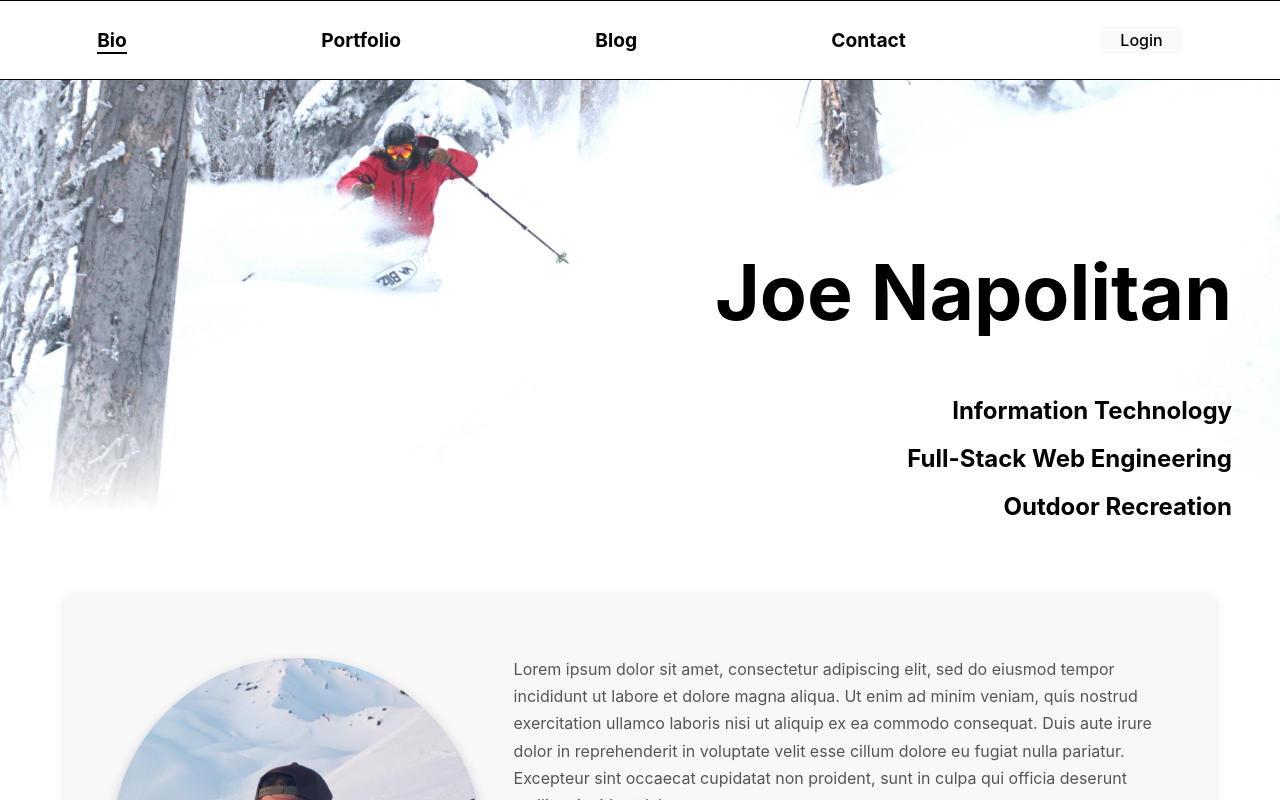
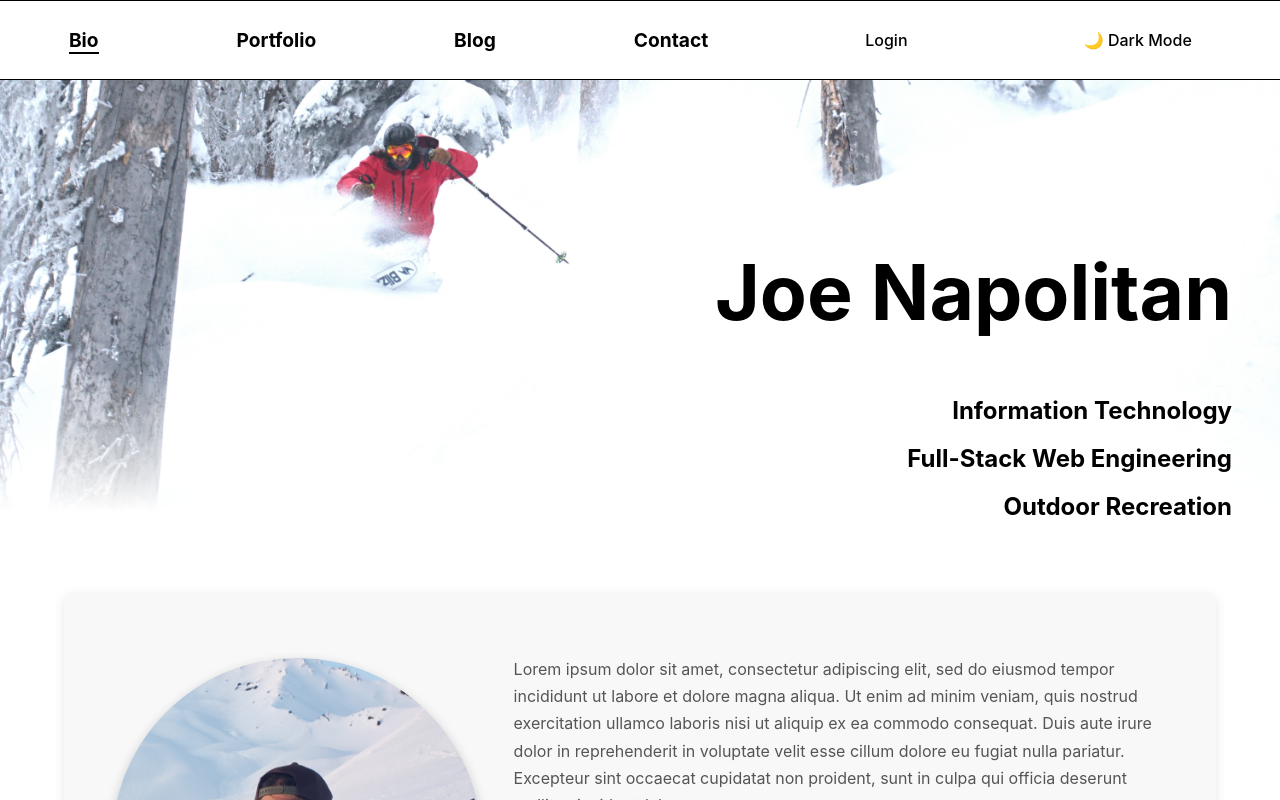
Before and after one commit to napolitanj/joetracks, a React (Vite) app: page / in a window 1280 px wide. Shown: the top 800 px of the page. Built offline with nearby package versions, Linux system fonts and the light colour scheme.

Commit message:
add general darkmode styles and header image

```diff
--- a/src/components/Navbar.tsx
+++ b/src/components/Navbar.tsx
@@ -1,10 +1,24 @@
-import { useState } from "react";
+import { useEffect, useState } from "react";
 import { NavLink } from "react-router-dom";
 import AuthButton from "./AuthButton";
 import "../styles/Navbar.css";
 
 const Navbar = () => {
   const [menuOpen, setMenuOpen] = useState(false);
+
+  const [darkMode, setDarkMode] = useState(() => {
+    return localStorage.getItem("theme") === "dark";
+  });
+
+  useEffect(() => {
+    if (darkMode) {
+      document.body.classList.add("dark");
+      localStorage.setItem("theme", "dark");
+    } else {
+      document.body.classList.remove("dark");
+      localStorage.setItem("theme", "light");
+    }
+  }, [darkMode]);
 
   return (
     <>
@@ -56,6 +70,11 @@ const Navbar = () => {
           <li>
             <AuthButton />
           </li>
+          <li>
+            <button onClick={() => setDarkMode((prev) => !prev)}>
+              {darkMode ? "☀️ Light Mode" : "🌙 Dark Mode"}
+            </button>
+          </li>
         </ul>
       </nav>
     </>
--- a/src/styles/App.css
+++ b/src/styles/App.css
@@ -2,8 +2,14 @@ body {
   display: flex;
   align-items: flex-start;
   flex-direction: column;
-  background-color: white;
+  background-color: var(--bg-color, white);
+  color: var(--text-color, black);
   width: 100%;
+  transition: background-color 0.3s, color 0.3s;
+  --bg-color: white;
+  --text-color: black;
+  --link-color: #3f51b5;
+  --border-color: #ccc;
 }
 
 body div {
@@ -13,7 +19,7 @@ body div {
 }
 
 a {
-  color: #3f51b5;
+  color: var(--link-color, #3f51b5);
 }
 
 .route-content-wrapper {
@@ -23,3 +29,10 @@ a {
   justify-content: flex-start;
   padding-top: 2em;
 }
+
+body.dark {
+  --bg-color: #121212;
+  --text-color: #e0e0e0;
+  --link-color: #90caf9;
+  --border-color: #444;
+}
--- a/src/styles/BannerImage.css
+++ b/src/styles/BannerImage.css
@@ -60,6 +60,20 @@
   white-space: nowrap;
 }
 
+body.dark .banner-image {
+  background-image: linear-gradient(
+      to bottom,
+      rgba(18, 18, 18, 0) 60%,
+      rgba(18, 18, 18, 1) 90%
+    ),
+    url("/src/assets/images/header-photo-3.jpeg");
+}
+
+body.dark .banner-text {
+  color: white;
+  text-shadow: 2px 5px 7px rgba(0, 0, 0, 0.8);
+}
+
 @keyframes fadeInUp {
   to {
     opacity: 1;
--- a/src/styles/Navbar.css
+++ b/src/styles/Navbar.css
@@ -4,6 +4,8 @@
   display: flex;
   align-items: center;
   justify-content: center;
+  background-color: var(--bg-color);
+  color: var(--text-color);
 }
 
 .Navbar::before,
@@ -13,7 +15,7 @@
   left: 50%;
   width: 0;
   height: 1px;
-  background-color: black;
+  background-color: var(--text-color);
   transform: translateX(-50%);
   animation: expandBorder 1s ease-out forwards;
   animation-delay: 0.25s;
@@ -47,7 +49,7 @@
 
 .Navbar a {
   font-size: 1.2em;
-  color: black;
+  color: var(--text-color);
   text-decoration: none;
   display: inline-block;
   position: relative;
@@ -61,7 +63,7 @@
   bottom: 0;
   width: 0;
   height: 2px;
-  background-color: black;
+  background-color: var(--text-color);
   transition: width 0.3s ease;
 }
 
@@ -71,7 +73,7 @@
 
 .Navbar a:hover {
   text-decoration: none;
-  color: black;
+  color: var(--text-color);
 }
 
 .Navbar .active::after {
@@ -80,26 +82,28 @@
 
 .Navbar button {
   padding: 0.2em 1.2em;
+  background-color: transparent;
+  color: var(--text-color);
+  border: none;
+  cursor: pointer;
 }
 
 .Navbar button:hover {
-  border: 0.1em solid black;
-  color: black;
+  border: 0.1em solid var(--text-color);
+  color: var(--text-color);
 }
 
 .hamburger {
   display: none;
   font-size: 2rem;
-  background: none;
-  border: none;
+  background: var(--bg-color);
+  color: var(--text-color);
+  border: 0.1em solid transparent;
   cursor: pointer;
   position: relative;
   margin: 0 auto;
   z-index: 10;
-  background-color: white;
-  color: black;
   box-sizing: border-box;
-  border: 0.1em solid transparent;
 }
 
 @media (max-width: 768px) {
@@ -116,10 +120,10 @@
     top: 100%;
     left: 0;
     right: 0;
-    background: white;
+    background: var(--bg-color);
     flex-direction: column;
     width: 100%;
-    border-top: 1px solid #ccc;
+    border-top: 1px solid var(--border-color, #ccc);
     opacity: 0;
     max-height: 0;
     overflow: hidden;
@@ -146,6 +150,7 @@
   }
 
   .open {
+    /* no additional styles here */
   }
 }
 
```
Also changed, not shown: src/assets/images/header-photo-2.jpeg (added), src/assets/images/header-photo-3.jpeg (added).
